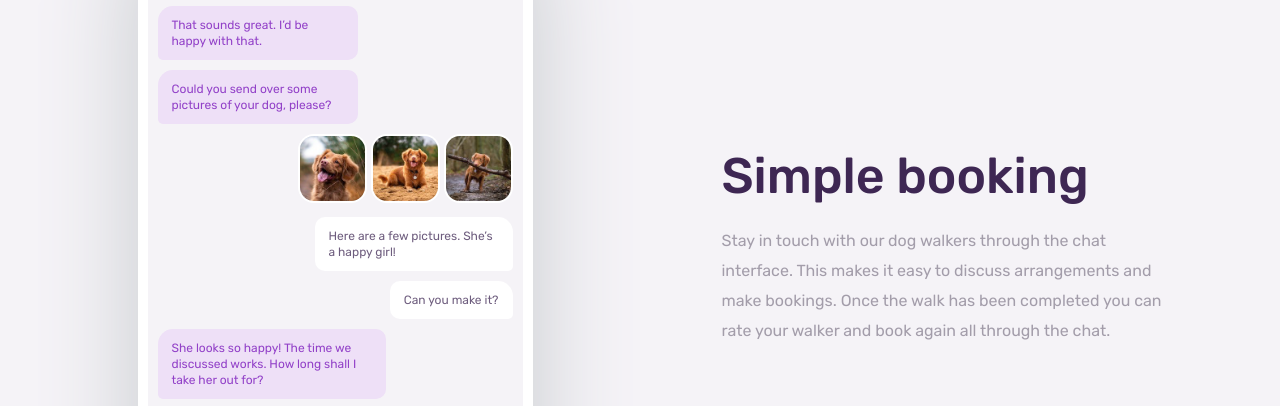
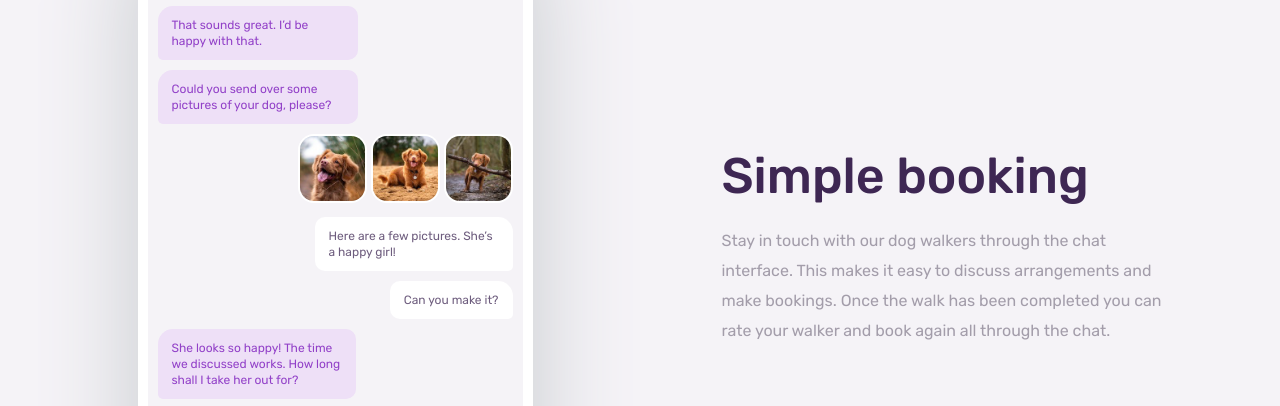
Before and after one commit to raelalves182/chat-app-css, a plain HTML site: page index.html in a window 1280 px wide. Shown: the part 162-568 px from the top of the page. Drawn offline with Linux system fonts and the light colour scheme.

Commit message:
button & text

```diff
--- a/styles/main.scss
+++ b/styles/main.scss
@@ -146,7 +146,7 @@ body {
         gap: 10px;
 
         span {
-          max-width: 200px;
+          max-width: 170px;
           width: 100%;
           padding: 11px 14px;
           background-color: #eee0f7;
@@ -219,6 +219,7 @@ body {
           background: hsl(271, 36%, 24%);
           border-radius: 32px;
           border: 0;
+          cursor: pointer;
         }
       }
     }
```
Also changed, not shown: styles/main.css, 1 other file.
